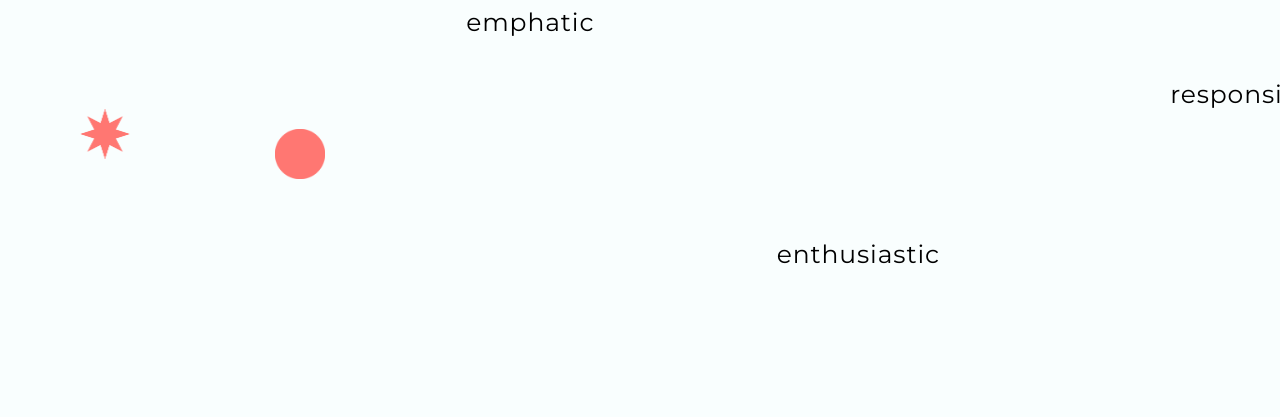
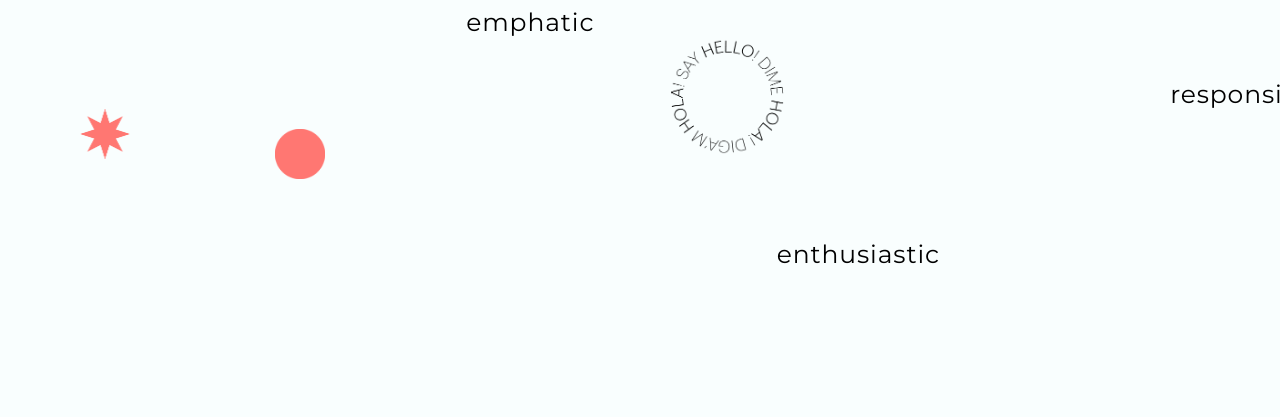
Before and after one commit to paulabatlle/old_paulabatlle.github.io, a plain HTML site: page index.html in a window 1280 px wide. Shown: the part 105-522 px from the top of the page. Drawn offline with Linux system fonts and the light colour scheme; files whose address does not match are found by name.

Commit message:
Modifacion 2- 18FEB

```diff
--- a/css/style.css
+++ b/css/style.css
@@ -231,3 +231,10 @@ li{display:inline;
 	margin-left: 20px;
 	margin-right: 20px;
 	margin: 8px;}
+
+
+/* ------------IMG CALL TO ACTION------------ */
+.calltoaction{
+	width: 130px;
+	float: right;
+}
--- a/index.html
+++ b/index.html
@@ -63,13 +63,16 @@
          <p class="elemento-flotante5">  enthusiastic </p> </div>
 
 
+<!-- CALL TO ACTION-->
+<img class= "calltoaction" src="img/calltoaction.png">
+
+
 <!-- OBJETOS-->
  <img class= "objeto1" src="img/star2.png">
  <img class= "objeto2" src="img/ellipse2.png">
 
 
-<!------- CITACIÓN poner una blockquote ----->
-<blockquote>  </blockquote>
+
 
 </div>
 
```
Also changed, not shown: work/img/ElsIncansables.png (renamed from img/ElsIncansables.png), work/img/GraphicSystem.png (renamed from img/GraphicSystem.png), work/img/Relat.png (renamed from img/Relat.png), work/img/SpaceTravel.png (renamed from img/SpaceTravel.png), work/img/Specimen.png (renamed from img/Specimen.png), work/img/TresDimensions.png (renamed from img/TresDimensions.png), work/img/VinilPsicko.png (renamed from img/VinilPsicko.png), work/img/trabajos.html (renamed from work/trabajos.html), 2 other files.
